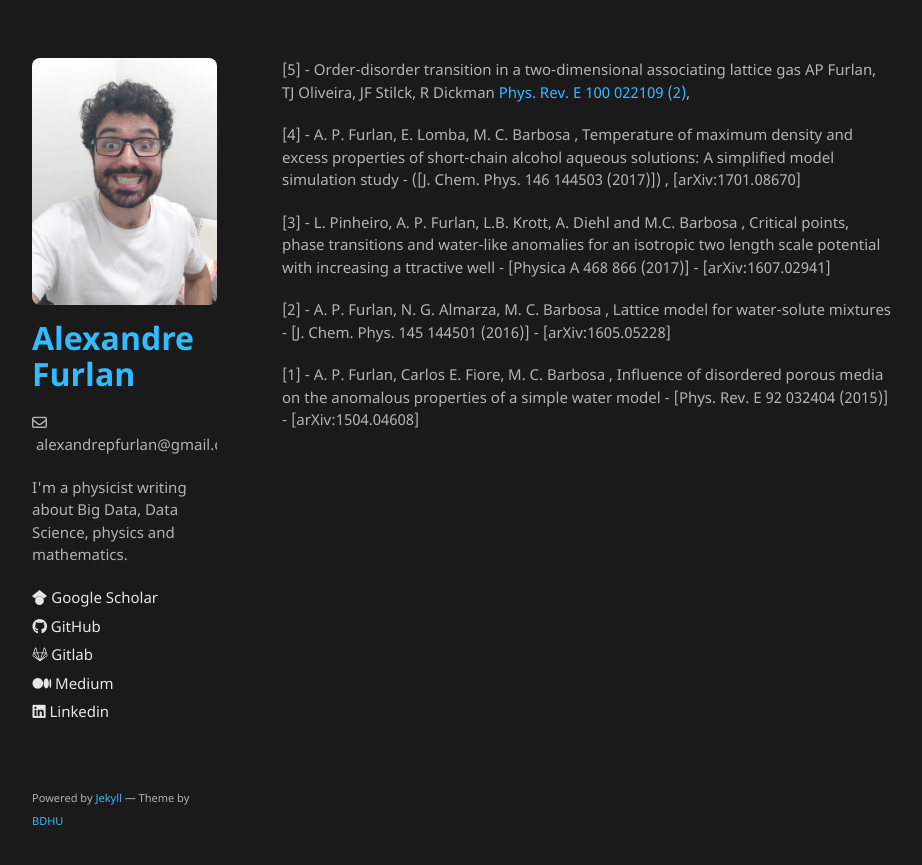
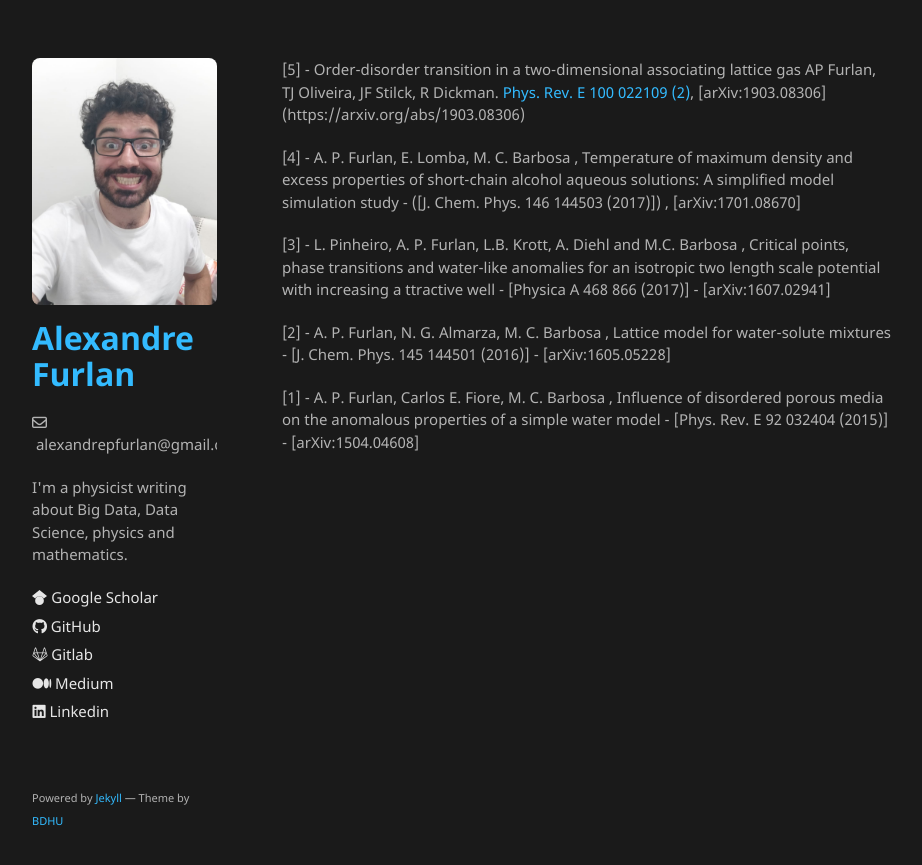
Before and after one commit to apfurlan/apfurlan.github.io, a Jekyll site: the page built from sci-pub-page.md, in a window 1280 px wide. Shown: the top 865 px of the page, without its empty margins (178-1100 px from the left). Built offline with Jekyll 4.4.1, drawn with Linux system fonts in a browser that asks for light colours; our own code applies the rules of GitHub Pages for plain Markdown files.

Commit message:
init commit

```diff
--- a/sci-pub-page.md
+++ b/sci-pub-page.md
@@ -1,6 +1,7 @@
 [5] - Order-disorder transition in a two-dimensional associating lattice gas
-AP Furlan, TJ Oliveira, JF Stilck, R Dickman
+AP Furlan, TJ Oliveira, JF Stilck, R Dickman.
 [Phys. Rev. E 100 022109 (2)](https://journals.aps.org/pre/abstract/10.1103/PhysRevE.100.022109),
+[arXiv:1903.08306] (https://arxiv.org/abs/1903.08306)
 
 [4] - A. P. Furlan, E. Lomba, M. C. Barbosa ,
 Temperature of maximum density and excess properties of short-chain alcohol aqueous solutions:
```
